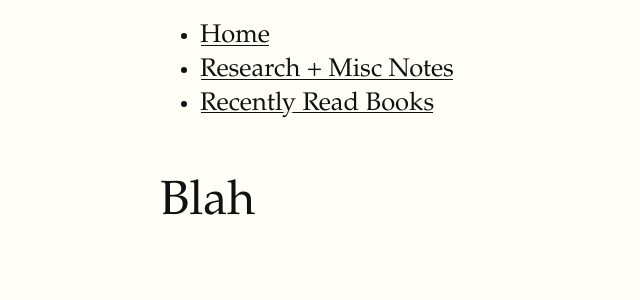
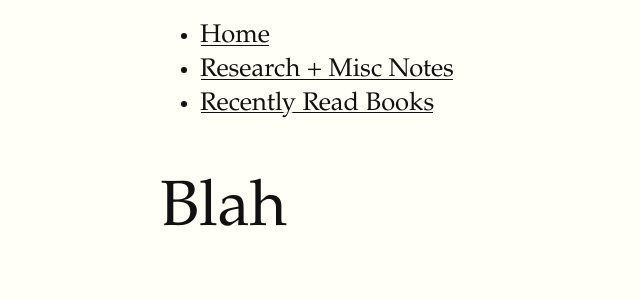
Before and after one commit to kozleo/kozleo.github.io, a Jekyll site: the page built from documents/science.md, in a window 1280 px wide. Shown: the top 300 px of the page, without its empty margins (0-640 px from the left). Built offline with Jekyll 4.4.1, drawn with Linux system fonts in a browser that asks for light colours; nearby versions of some CDN libraries; our own code applies the rules of GitHub Pages for plain Markdown files.

Commit message:
Update main.css

```diff
--- a/css/main.css
+++ b/css/main.css
@@ -19,7 +19,7 @@ h1 {
     font-weight: 400;
     margin-top: 4rem;
     margin-bottom: 1.5rem;
-    font-size: 3.2rem;
+    font-size: 5vw;
     line-height: 1;
 }
 
```
